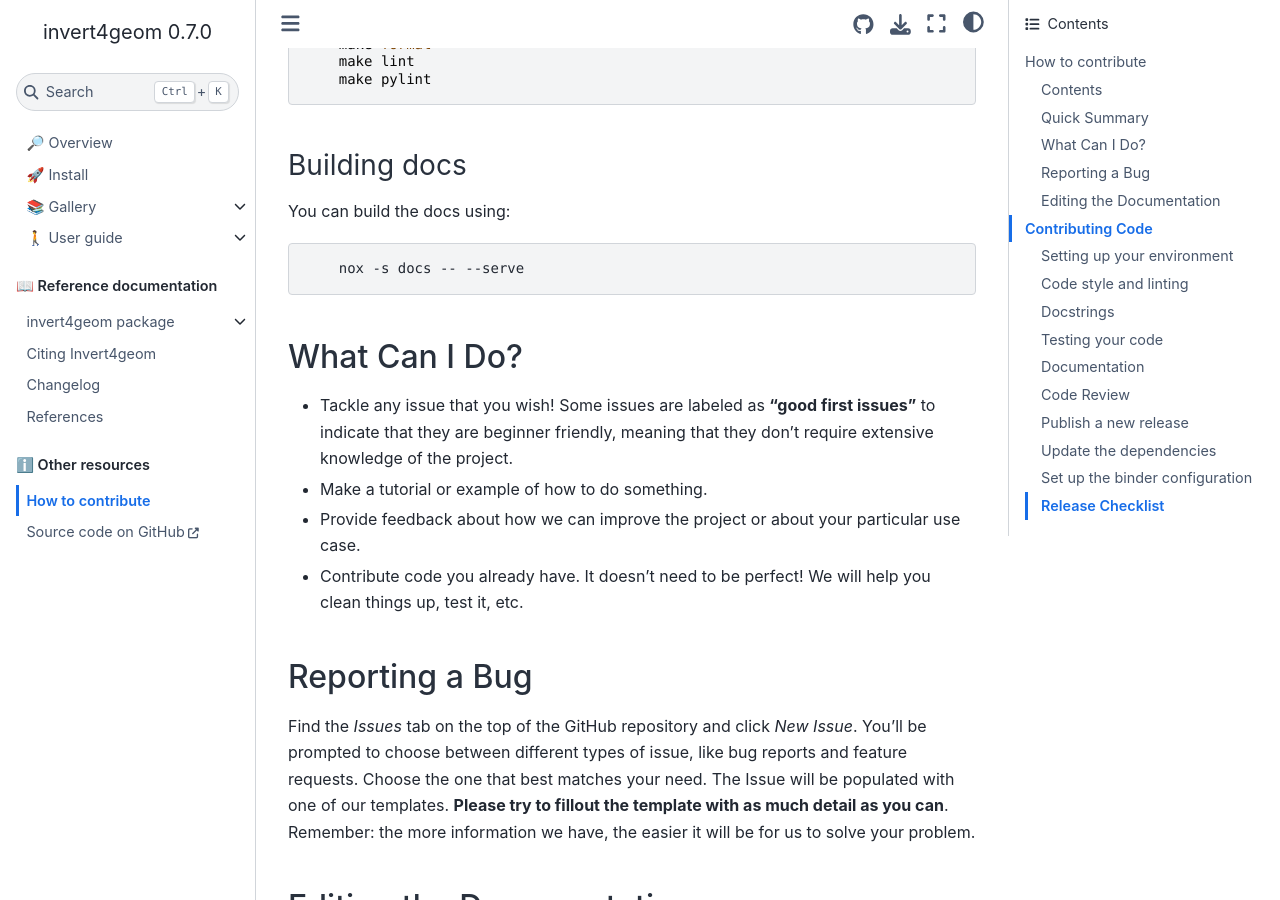
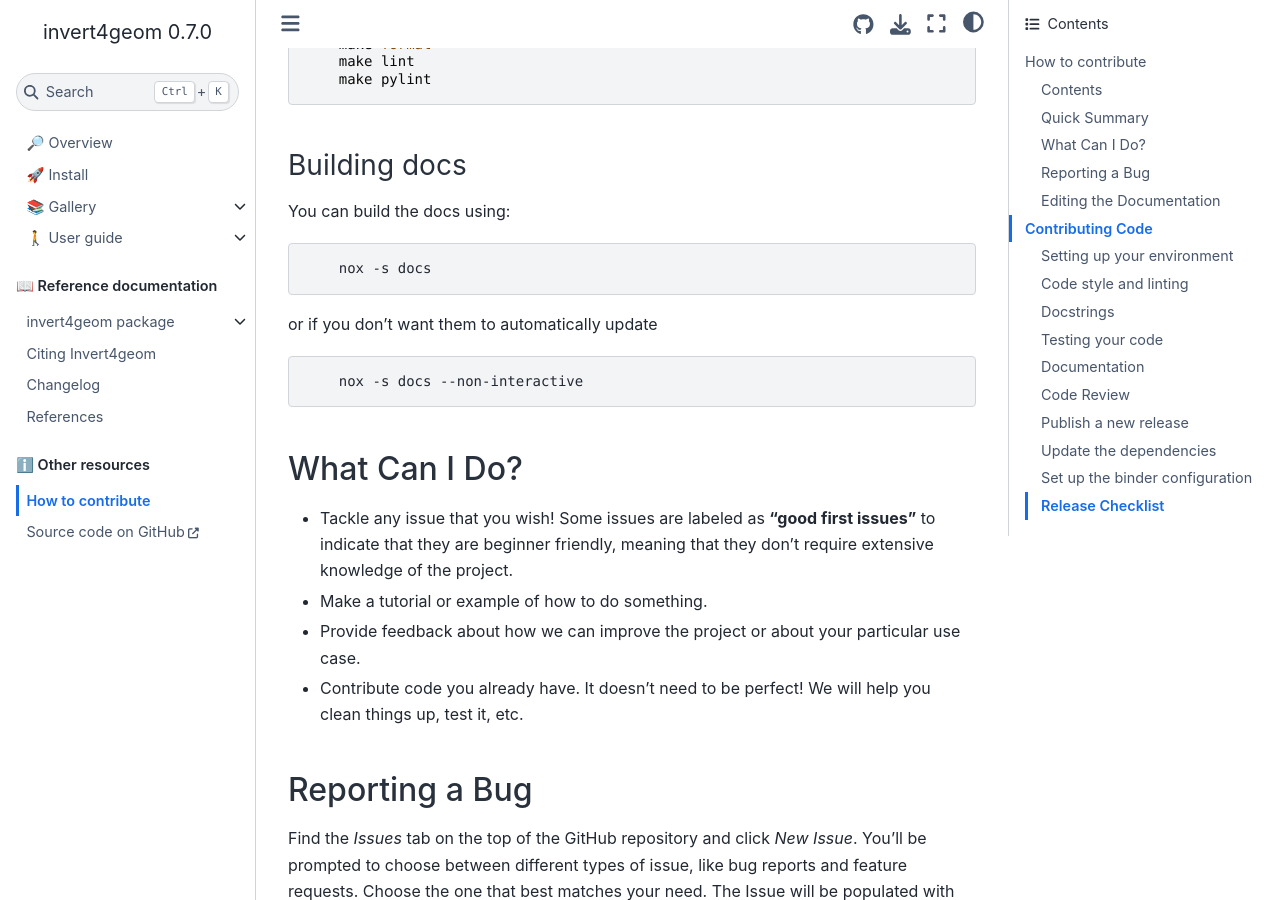
Before and after one commit to mdtanker/invert4geom, a Sphinx documentation site: the page built from docs/contributing.md, in a window 1280 px wide and 900 px high, scrolled down 2161 px. Built offline with Sphinx 7.4.7 and the Sphinx Book theme 1.1.4, drawn with Linux system fonts in a browser that asks for light colours; pages that are not in the unit, such as notebooks, are missing from menus; some of the changed text lies outside the part shown.

Commit message:
style: auto style fixes

````diff
--- a/docs/contributing.md
+++ b/docs/contributing.md
@@ -71,7 +71,12 @@ or
 ### Building docs
 You can build the docs using:
 ```bash
-    nox -s docs -- --serve
+    nox -s docs
+```
+
+or if you don't want them to automatically update
+```bash
+    nox -s docs --non-interactive
 ```
 
 ## What Can I Do?
@@ -259,12 +264,6 @@ You can build the docs using, but this will require pandoc to be install on your
 nox -s docs
 ```
 
-You can see a preview with:
-
-```bash
-nox -s docs -- --serve
-```
-
 #### Automatically build the docs
 
 Add, commit, and push all changes to GitHub in a Pull Request, and `RTD` should automatically build the docs.
````
Also changed, not shown: docs/gallery/index.md (+2 -2 lines).
